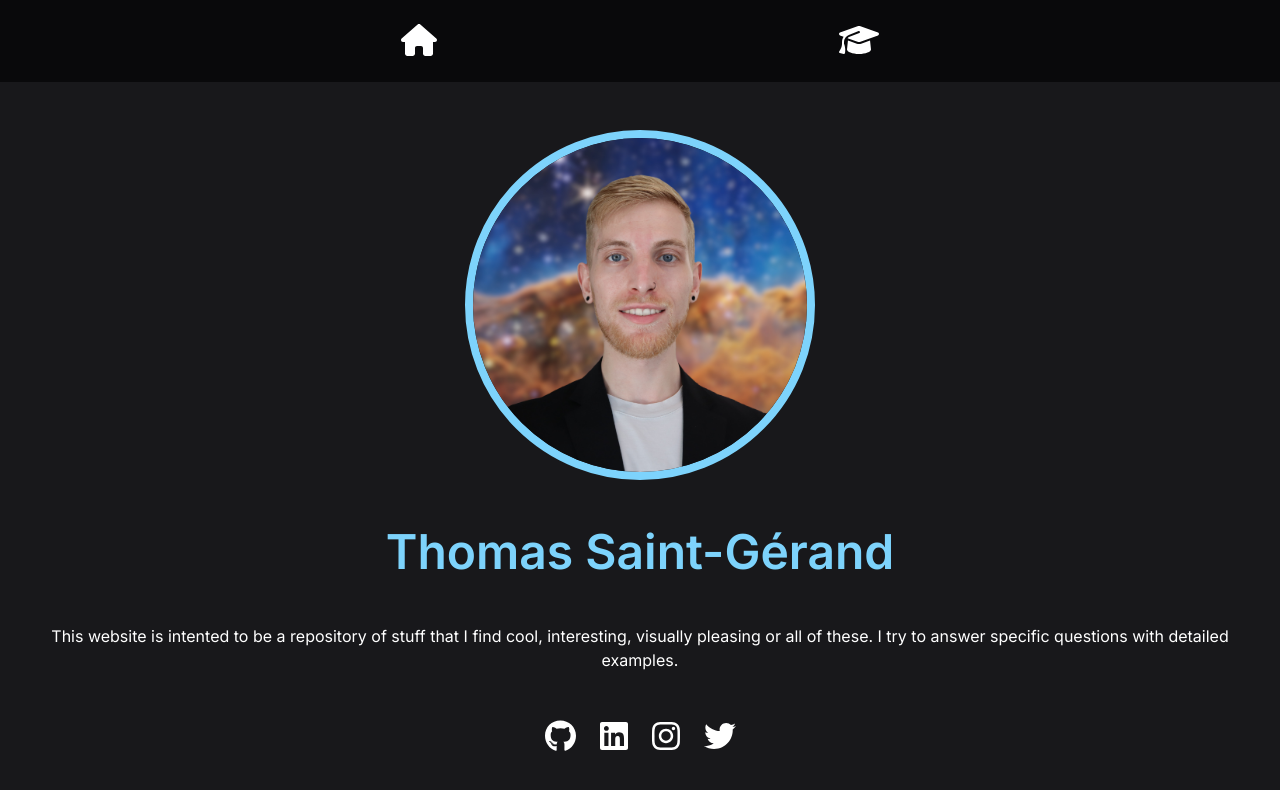
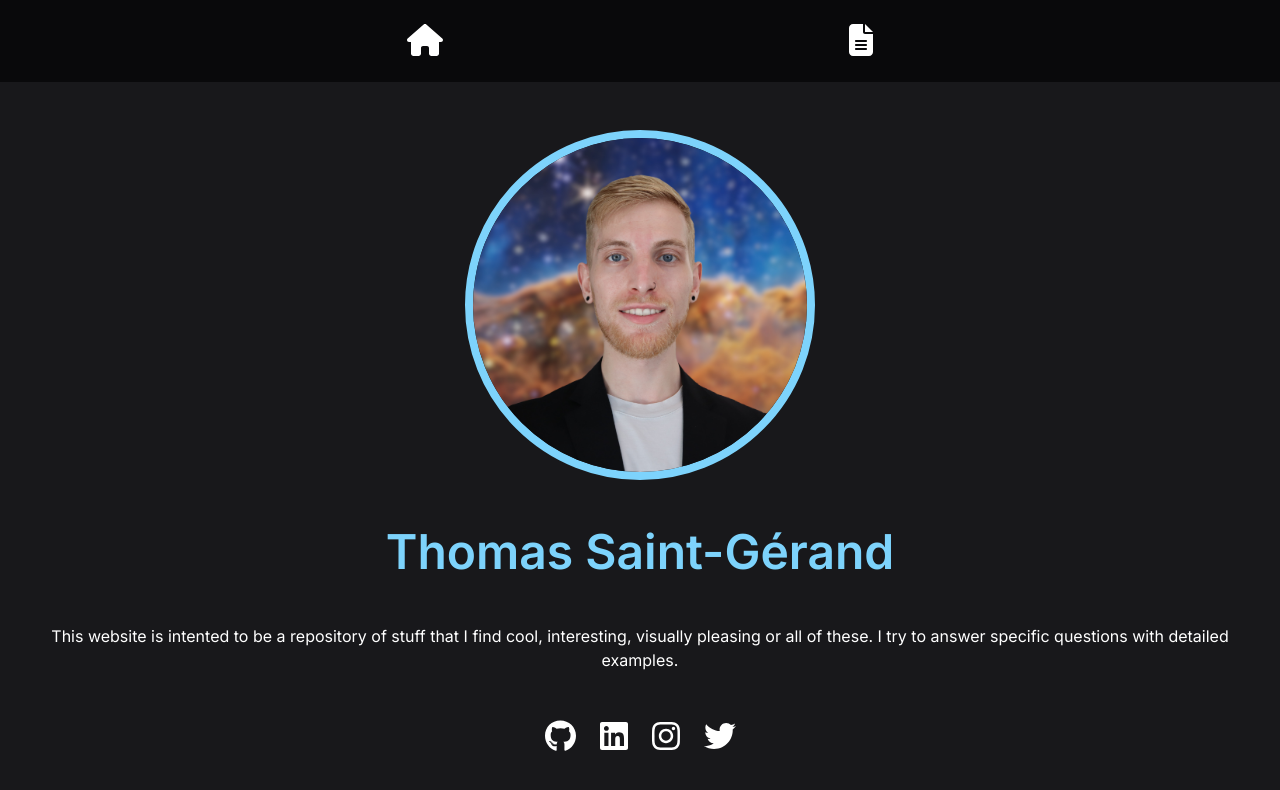
Before and after one commit to devspaceship/devspaceship.com, a Next.js app: page / in a window 1280 px wide. Shown: the top 790 px of the page. Built offline with nearby package versions, Linux system fonts and the light colour scheme.

Commit message:
changed posts nav logo

```diff
--- a/src/components/NavBar.tsx
+++ b/src/components/NavBar.tsx
@@ -1,8 +1,8 @@
 import Link from "next/link";
 
+import { faFileLines, faHouse } from "@fortawesome/free-solid-svg-icons";
+import { FontAwesomeIcon } from "@fortawesome/react-fontawesome";
 import { FC } from "react";
-import { FontAwesomeIcon } from "@fortawesome/react-fontawesome";
-import { faGraduationCap, faHouse } from "@fortawesome/free-solid-svg-icons";
 
 const NavBar: FC = () => (
   <nav className=" bg-background-950 py-6">
@@ -11,7 +11,7 @@
         <FontAwesomeIcon icon={faHouse} size="2x" />
       </Link>
       <Link href="/posts" className="hover:text-primary-300">
-        <FontAwesomeIcon icon={faGraduationCap} size="2x" />
+        <FontAwesomeIcon icon={faFileLines} size="2x" />
       </Link>
     </div>
   </nav>
--- a/src/posts/gridworld.mdx
+++ b/src/posts/gridworld.mdx
@@ -10,7 +10,7 @@
   tags: ["Reinforcement Learning", "Markov Decision Process", "Gridworld"],
 };
 
-import GridWorld from "@/components/Gridworld";
+import GridWorld from "@/components/GridWorld";
 
 # Interactive Gridworld
 
```
